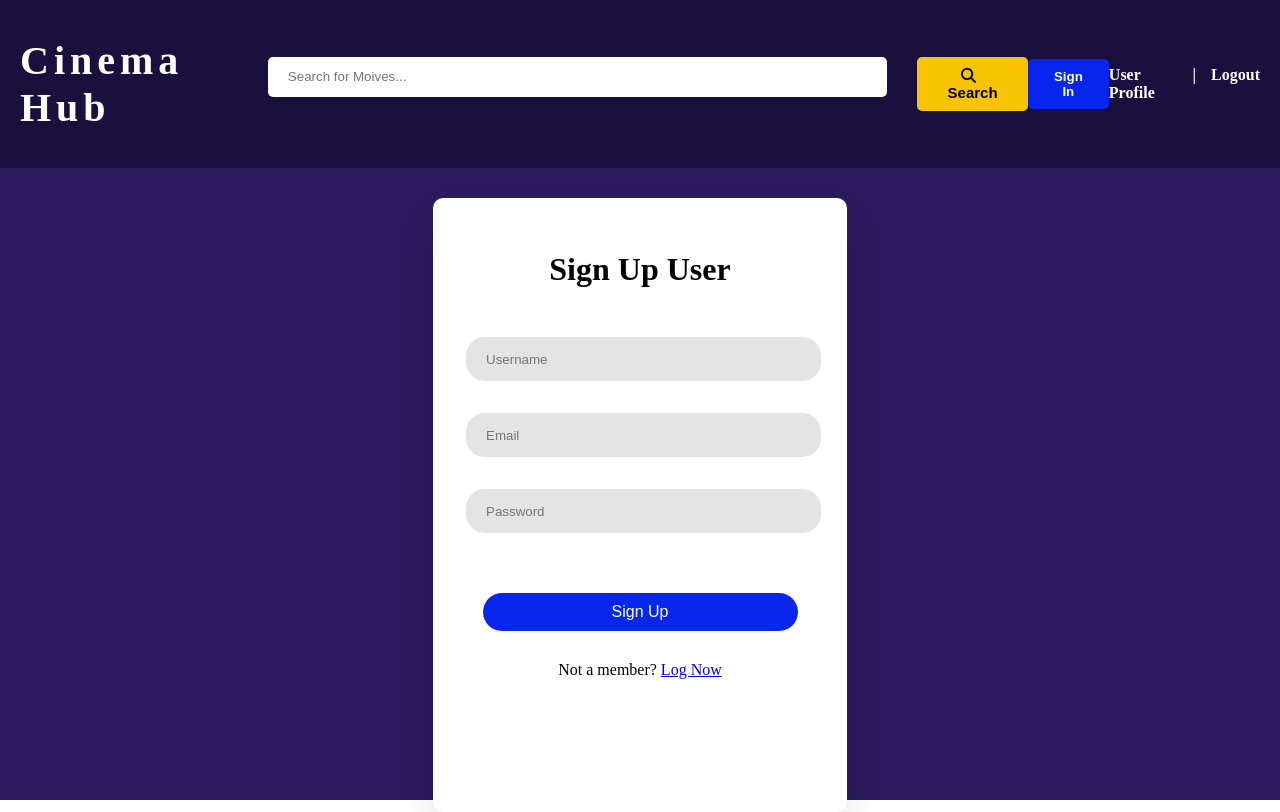
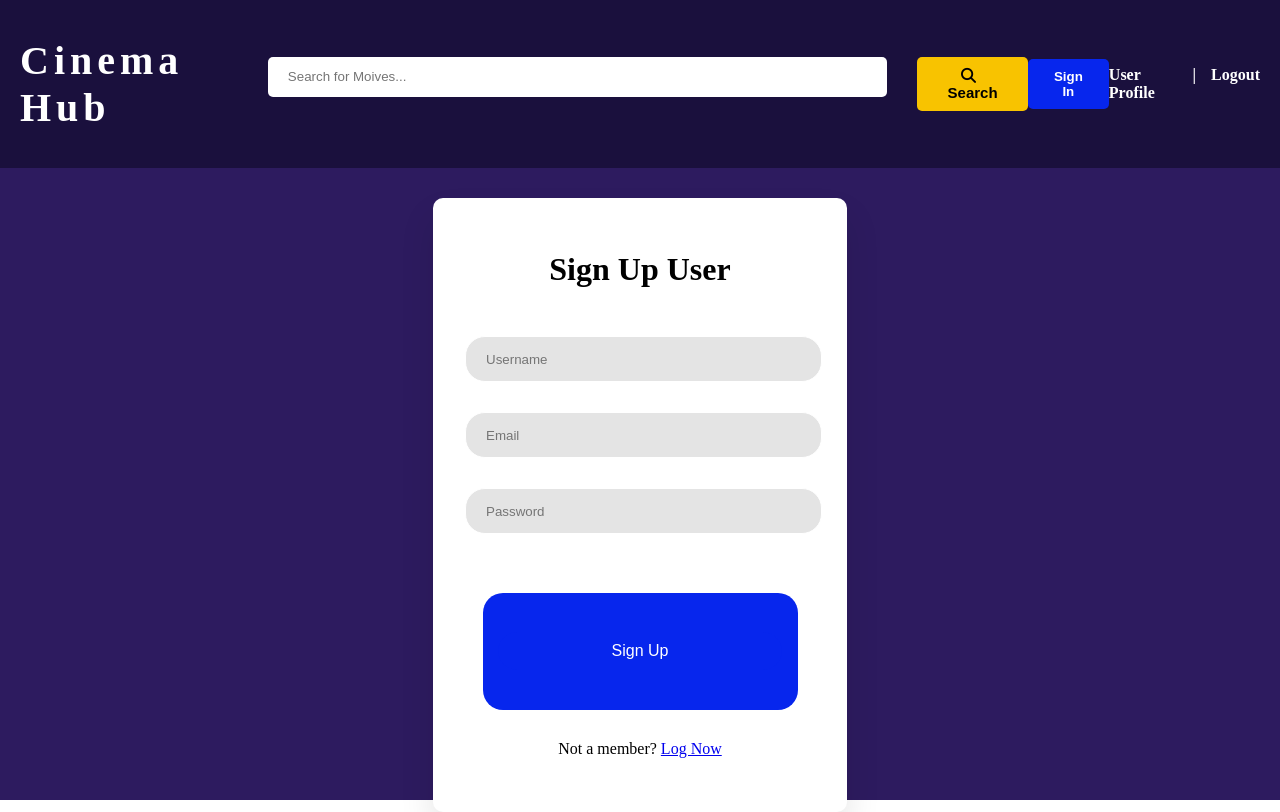
Before and after one commit to sachithrakalani/PUSL3120-Full-Stack-Developmen-FE, a React (Vite) app: page /signupuser in a window 1280 px wide. Built offline with nearby package versions, Linux system fonts and the light colour scheme.

Commit message:
Store data to User sign up

```diff
--- a/src/Components/SignUpUserPage.jsx
+++ b/src/Components/SignUpUserPage.jsx
@@ -3,6 +3,21 @@ import HomePageHeader from "./HomePageHeader";
 import style from "./signinpage.module.css";
 
 export default function SignUpUser() {
+  const handleSignUp = async () => {
+    const username = document.querySelector("[name='Username']").value;
+    const email = document.querySelector("[name='Email']").value;
+    const password = document.querySelector("[name='Password']").value;
+
+    const response = await fetch("http://localhost:3000/user/signup", {
+      method: "POST",
+      headers: { "Content-Type": "application/json" },
+      body: JSON.stringify({ username, email, password }),
+    });
+
+    const data = await response.json();
+    // alert(data.message);
+  };
+
   return (
     <div className={style.signcontainer}>
       <HomePageHeader />
@@ -20,7 +35,9 @@ export default function SignUpUser() {
                 color: "white",
               }}
             >
-              Sign Up
+              <button type="button" onClick={() => handleSignUp()}>
+                Sign Up
+              </button>
             </Link>
           </button>
           <div>
```
